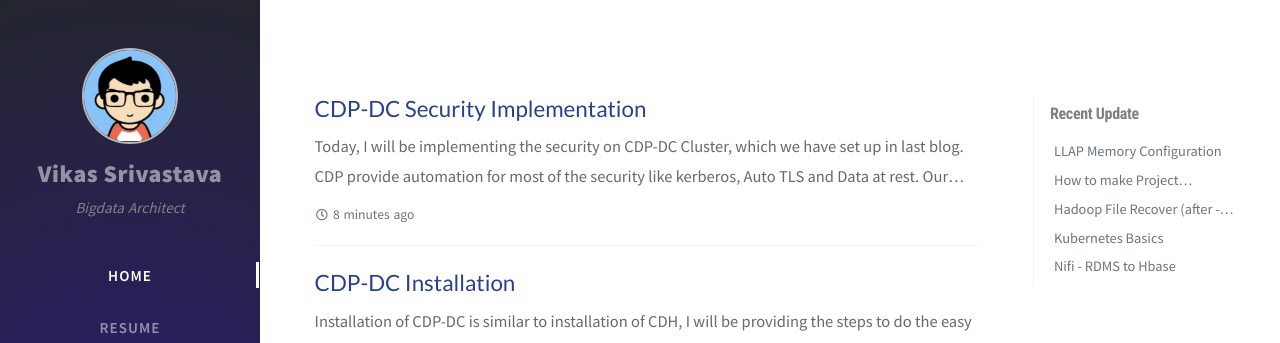
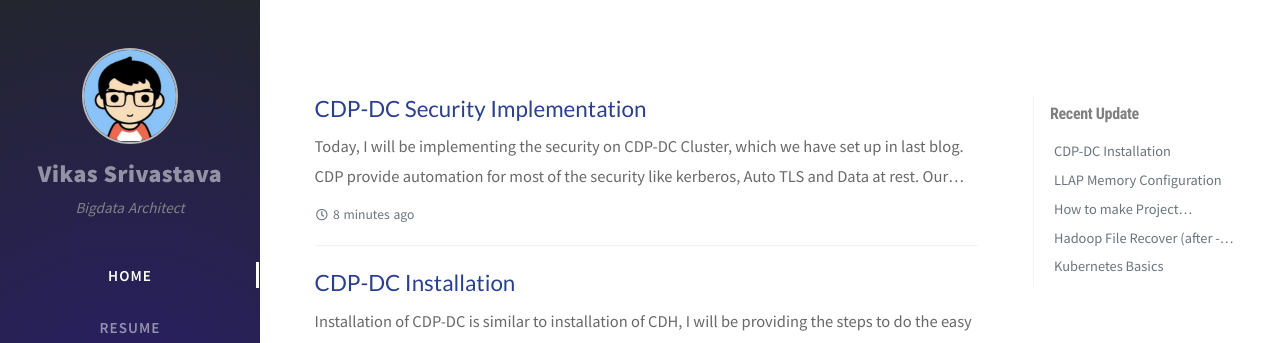
Before and after one commit to vikassri/vikassri.github.io, a Jekyll site: the page built from index.html, in a window 1280 px wide. Shown: the top 343 px of the page. Built offline with Jekyll 4.4.1, drawn with Linux system fonts in a browser that asks for light colours; nearby versions of some CDN libraries; the list of posts is cut into pages by our own code; comment, search, counter and statistics services are not loaded.

```diff
--- a/_data/updates.yml
+++ b/_data/updates.yml
@@ -1,3 +1,6 @@
+-
+  filename: 'CDP-DC-Installation'
+  lastmod: '2020-08-16 13:25:53 +0530'
 -
   filename: 'How-use-git'
   lastmod: '2020-07-23 22:11:11 +0530'
```
